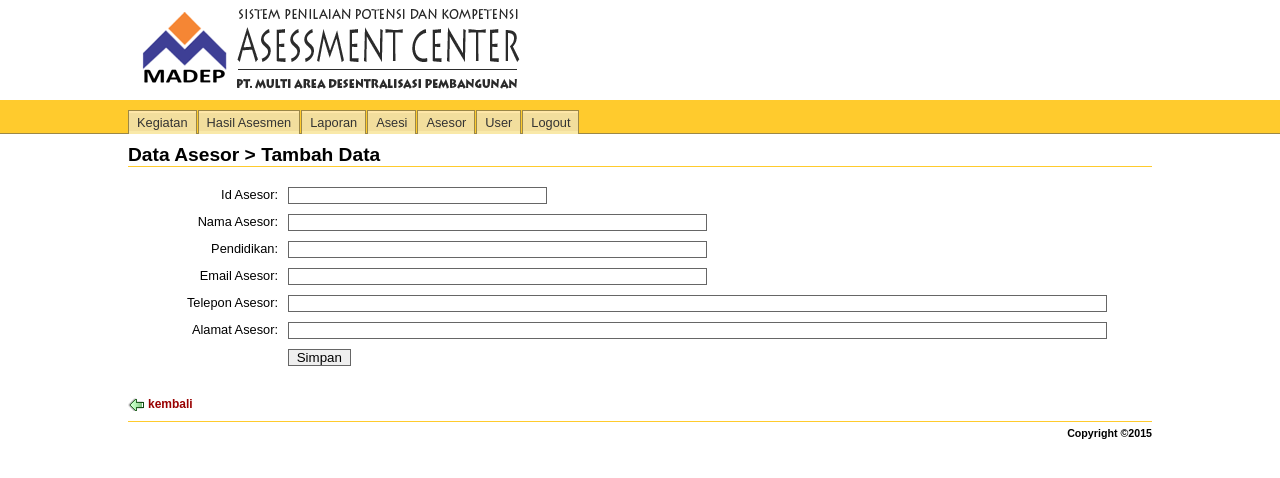
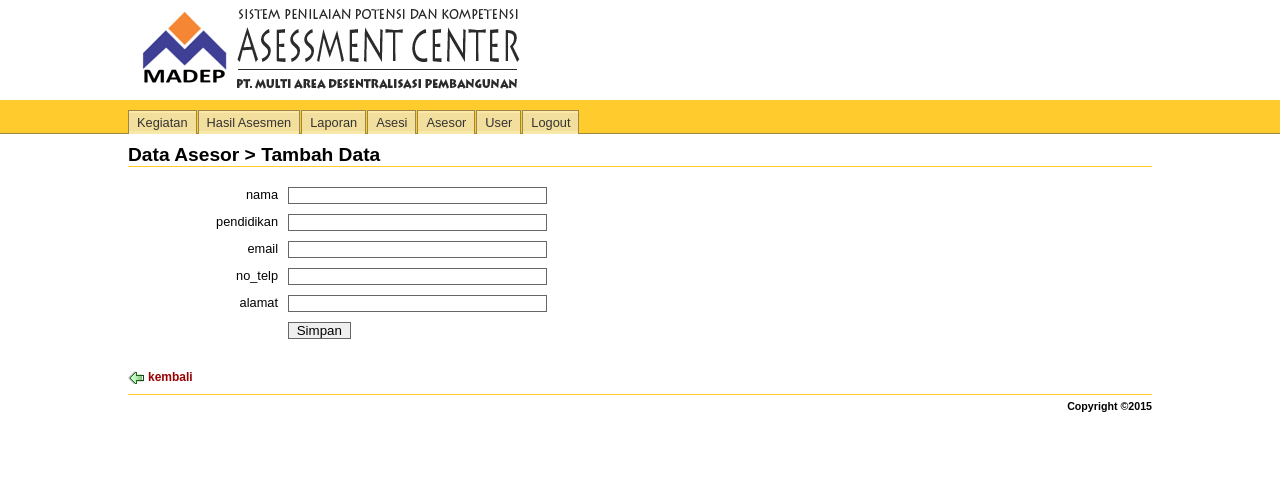
Before and after one commit to clasense4/asesmen, a CodeIgniter app: page /asesmen/index.php/asesor/add in a window 1280 px wide. Shown: the top 478 px of the page. Run offline with CodeIgniter, Linux system fonts and the light colour scheme.

Commit message:
Add Asesor data, Helper

```diff
--- a/application/controllers/asesor.php
+++ b/application/controllers/asesor.php
@@ -7,6 +7,8 @@ class asesor extends CI_Controller {
 	function __construct()
 	{
 		parent::__construct();
+		$this->load->model('model_asesor', '', TRUE);
+		$this->load->model('helper_model', '', TRUE);
 		$this->load->model('asesor_model', '', TRUE);
 	}
 
@@ -41,9 +43,13 @@ class asesor extends CI_Controller {
 		$data['main_view'] = 'asesor/asesor';
 
 		// Load data
-		$query = $this->asesor_model->get_all();
-		$asesor = $query->result();
-		$num_rows = $query->num_rows();
+		// $query = $this->asesor_model->get_all();
+		// $asesor = $query->result();
+		// $num_rows = $query->num_rows();
+		$asesor = $this->model_asesor->search(NULL,NULL,'asesor');
+		// $num_rows = $this->asesor_model->count_all();
+		$num_rows = $this->model_asesor->count(NULL,NULL,'asesor');
+		// $this->helper_model->printr($asesor);die;
 
 		if ($num_rows > 0)
 		{
@@ -57,12 +63,21 @@ class asesor extends CI_Controller {
 
 			/*Set table heading */
 			$this->table->set_empty("&nbsp;");
-			$this->table->set_heading('No', 'Id Asesor', 'Nama Asesor', 'Penidikan', 'Email', 'No. Telepon', 'Alamat', 'Actions');
+			// $this->table->set_heading('No', 'Id Asesor', 'Nama Asesor', 'Penidikan', 'Email', 'No. Telepon', 'Alamat', 'Actions');
+			$fields = array();
+			array_push($fields, 'No');
+			$table_fields = $this->db->list_fields('asesor');
+			foreach ($table_fields as $key => $value) {
+				array_push($fields,$value);
+			}
+			// array_push($fields, $this->db->list_fields('asesi'));
+			array_push($fields, 'actions');
+			$this->table->set_heading($fields);
 			$i = 0;
 
 			foreach ($asesor as $row)
 			{
-				$this->table->add_row(++$i, $row->id_asesor, $row->namaasesor, $row->pendidikan, $row ->emailasesor, $row->telpasesor, $row->alamatasesor,
+				$this->table->add_row(++$i, $row->id_asesor,$row->nama,$row->pendidikan,$row->email,$row->no_telp,$row->alamat,
 										anchor('asesor/update/'.$row->id_asesor,'update',array('class' => 'update')).' '.
 										anchor('asesor/delete/'.$row->id_asesor,'hapus',array('class'=> 'delete','onclick'=>"return confirm('Anda yakin akan menghapus data ini?')"))
 										);
@@ -86,9 +101,8 @@ class asesor extends CI_Controller {
 	 */
 	function delete($id_asesor)
 	{
-		$this->asesor_model->delete($id_asesor);
+		$this->model_asesor->delete('id_asesor',$id_asesor,'asesor');
 		$this->session->set_flashdata('message', '1 data asesor berhasil dihapus');
-
 		redirect('asesor');
 	}
 
@@ -118,36 +132,44 @@ class asesor extends CI_Controller {
 		$data['form_action']		= site_url('asesor/add_process');
 		$data['link'] 			= array('link_back' => anchor('asesor','kembali', array('class' => 'back'))
 										);
+		$asesor = $this->input->post();
+		unset($asesor['submit']);
+		unset($asesor['id_asesor']);
+		$this->helper_model->printr($asesor);
+		$this->asesor_model->add($asesor);
+		$this->session->set_flashdata('message', 'Satu data asesor berhasil disimpan!');
+		redirect('asesor');
+		die;
 
-		// Set validation rules
-		$this->form_validation->set_rules('id_asesor', 'Id asesor', 'required|numeric|max_length[2]|callback_valid_id');
-		$this->form_validation->set_rules('namaasesor', 'namaasesor asesor', 'required|max_length[50]');
-		$this->form_validation->set_rules('pendidikan', 'pendidikan', 'required|max_length[50]');
-		$this->form_validation->set_rules('emailasesor', 'emailasesor', 'required|max_length[50]');
-		$this->form_validation->set_rules('telpasesor', 'Telp. Asesor', 'required|max_length[50]');
-		$this->form_validation->set_rules('alamatasesor', 'Alamat Asesor', 'required|max_length[50]');
-		// Jika validasi sukses
-		if ($this->form_validation->run() == TRUE)
-		{
-			// Persiapan data
-			$asesor = array('id_asesor'	=> $this->input->post('id_asesor'),
-							'namaasesor'		=> $this->input->post('namaasesor'),
-							'pendidikan'		=> $this->input->post('pendidikan'),
-							'emailasesor'		=> $this->input->post('emailasesor'),
-							'telpasesor'		=> $this->input->post('telpasesor'),
-							'alamatasesor'		=> $this->input->post('alamatasesor')
-						);
-			// Proses penyimpanan data di table asesor
-			$this->asesor_model->add($asesor);
+		// // Set validation rules
+		// $this->form_validation->set_rules('id_asesor', 'Id asesor', 'required|numeric|max_length[2]|callback_valid_id');
+		// $this->form_validation->set_rules('namaasesor', 'namaasesor asesor', 'required|max_length[50]');
+		// $this->form_validation->set_rules('pendidikan', 'pendidikan', 'required|max_length[50]');
+		// $this->form_validation->set_rules('emailasesor', 'emailasesor', 'required|max_length[50]');
+		// $this->form_validation->set_rules('telpasesor', 'Telp. Asesor', 'required|max_length[50]');
+		// $this->form_validation->set_rules('alamatasesor', 'Alamat Asesor', 'required|max_length[50]');
+		// // Jika validasi sukses
+		// if ($this->form_validation->run() == TRUE)
+		// {
+		// 	// Persiapan data
+		// 	$asesor = array('id_asesor'	=> $this->input->post('id_asesor'),
+		// 					'namaasesor'		=> $this->input->post('namaasesor'),
+		// 					'pendidikan'		=> $this->input->post('pendidikan'),
+		// 					'emailasesor'		=> $this->input->post('emailasesor'),
+		// 					'telpasesor'		=> $this->input->post('telpasesor'),
+		// 					'alamatasesor'		=> $this->input->post('alamatasesor')
+		// 				);
+		// 	// Proses penyimpanan data di table asesor
+		// 	$this->asesor_model->add($asesor);
 
-			$this->session->set_flashdata('message', 'Satu data asesor berhasil disimpan!');
-			redirect('asesor/add');
-		}
-		// Jika validasi gagal
-		else
-		{
-			$this->load->view('template', $data);
-		}
+		// 	$this->session->set_flashdata('message', 'Satu data asesor berhasil disimpan!');
+		// 	redirect('asesor/add');
+		// }
+		// // Jika validasi gagal
+		// else
+		// {
+		// 	$this->load->view('template', $data);
+		// }
 	}
 
 	/**
@@ -166,15 +188,14 @@ class asesor extends CI_Controller {
 		$asesor = $this->asesor_model->get_asesor_by_id($id_asesor);
 
 		// buat session untuk menyimpan data primary key (id_asesor)
-		$this->session->set_userdata('id_asesor', $asesor->id_asesor);
+		$this->session->set_userdata('asesor', $asesor->id_asesor);
 
-		// Data untuk mengisi field2 form
-		$data['default']['id_asesor'] 	= $asesor->id_asesor;
-		$data['default']['namaasesor']		= $asesor->namaasesor;
-		$data['default']['pendidikan']		= $asesor->pendidikan;
-		$data['default']['emailasesor']		= $asesor->emailasesor;
-		$data['default']['telpasesor']		= $asesor->telpasesor;
-		$data['default']['alamatasesor']	= $asesor->alamatasesor;
+		$data['default']['id_asesor'] = $asesor->id_asesor;
+		$data['default']['nama'] = $asesor->nama;
+		$data['default']['pendidikan'] = $asesor->pendidikan;
+		$data['default']['email'] = $asesor->email;
+		$data['default']['no_telp'] = $asesor->no_telp;
+		$data['default']['alamat'] = $asesor->alamat;
 		$this->load->view('template', $data);
 	}
 
@@ -190,33 +211,41 @@ class asesor extends CI_Controller {
 		$data['link'] 			= array('link_back' => anchor('asesor','kembali', array('class' => 'back'))
 										);
 
-		// Set validation rules
-		$this->form_validation->set_rules('id_asesor', 'Id asesor', 'required|numeric|max_length[2]|callback_valid_id2');
-		$this->form_validation->set_rules('namaasesor', 'namaasesor asesor', 'required|max_length[50]');
-		$this->form_validation->set_rules('pendidikan', 'pendidikan', 'required|max_length[50]');
-		$this->form_validation->set_rules('emailasesor', 'emailasesor', 'required|max_length[50]');
-		$this->form_validation->set_rules('telpasesor', 'Telp. Asesor', 'required|max_length[50]');
-		$this->form_validation->set_rules('alamatasesor', 'alamatasesor', 'required|max_length[50]');
+		$asesor = $this->input->post();
+		unset($asesor['submit']);
+		$this->helper_model->printr($asesor);
+		$this->model_asesor->save($asesor,'asesor');
+		$this->session->set_flashdata('message', 'Satu data asesor berhasil diupdate!');
+		redirect('asesor');
+		die;
 
-		if ($this->form_validation->run() == TRUE)
-		{
-			// save data
-			$asesor = array('id_asesor'	=> $this->input->post('id_asesor'),
-							'namaasesor'		=> $this->input->post('namaasesor'),
-							'pendidikan'		=> $this->input->post('pendidikan'),
-							'emailasesor'		=> $this->input->post('emailasesor'),
-							'telpasesor'		=> $this->input->post('telpasesor'),
-							'alamatasesor'		=> $this->input->post('alamatasesor')
-						);
-			$this->asesor_model->update($this->session->userdata('id_asesor'), $asesor);
+		// // Set validation rules
+		// $this->form_validation->set_rules('id_asesor', 'Id asesor', 'required|numeric|max_length[2]|callback_valid_id2');
+		// $this->form_validation->set_rules('namaasesor', 'namaasesor asesor', 'required|max_length[50]');
+		// $this->form_validation->set_rules('pendidikan', 'pendidikan', 'required|max_length[50]');
+		// $this->form_validation->set_rules('emailasesor', 'emailasesor', 'required|max_length[50]');
+		// $this->form_validation->set_rules('telpasesor', 'Telp. Asesor', 'required|max_length[50]');
+		// $this->form_validation->set_rules('alamatasesor', 'alamatasesor', 'required|max_length[50]');
 
-			$this->session->set_flashdata('message', 'Satu data asesor berhasil diupdate!');
-			redirect('asesor');
-		}
-		else
-		{
-			$this->load->view('template', $data);
-		}
+		// if ($this->form_validation->run() == TRUE)
+		// {
+		// 	// save data
+		// 	$asesor = array('id_asesor'	=> $this->input->post('id_asesor'),
+		// 					'namaasesor'		=> $this->input->post('namaasesor'),
+		// 					'pendidikan'		=> $this->input->post('pendidikan'),
+		// 					'emailasesor'		=> $this->input->post('emailasesor'),
+		// 					'telpasesor'		=> $this->input->post('telpasesor'),
+		// 					'alamatasesor'		=> $this->input->post('alamatasesor')
+		// 				);
+		// 	$this->asesor_model->update($this->session->userdata('id_asesor'), $asesor);
+
+		// 	$this->session->set_flashdata('message', 'Satu data asesor berhasil diupdate!');
+		// 	redirect('asesor');
+		// }
+		// else
+		// {
+		// 	$this->load->view('template', $data);
+		// }
 	}
 
 	/**
--- a/application/models/asesor_model.php
+++ b/application/models/asesor_model.php
@@ -11,16 +11,6 @@ class asesor_model extends CI_Model {
 
 	// Inisialisasi namaasesor tabel yang digunakan
 	var $table = 'asesor';
-
-	/**
-	 * Helper Class
-	 */
-	function printr($array)
-	{
-		echo "<pre>";
-		print_r($array);
-		echo "</pre>";
-	}
 
 	/**
 	 * Mendapatkan semua data asesor, diurutkan berdasarkan id_asesor
--- /dev/null
+++ b/application/models/model_asesor.php
@@ -0,0 +1,12 @@
+<?php
+if ( ! defined('BASEPATH'))
+    exit('No direct script access allowed');
+class model_asesor extends super_model
+{
+    public function __construct()
+    {
+        parent::__construct();
+    }
+
+    public $table = 'asesor';
+}
--- a/application/views/asesor/asesor_form.php
+++ b/application/views/asesor/asesor_form.php
@@ -7,50 +7,18 @@
 ?>
 
 <form name="asesor_form" method="post" action="<?php echo $form_action; ?>">
-	<p>
-		<label for="id">Id Asesor:</label>
-		<input type="text" class="form_field" name="id_asesor" size="30" value="<?php echo set_value('id_asesor', isset($default['id_asesor']) ? $default['id_asesor'] : ''); ?>" />
-	</p>
+	<input type="hidden" class="form_field" name="id_asesor" size="30" value="<?php echo set_value('id_asesor', isset($default['id_asesor']) ? $default['id_asesor'] : ''); ?>" />
 	<?php echo form_error('id_asesor', '<p class="field_error">', '</p>');?>
-
-	<p>
-		<label for="emailasesor">Nama Asesor:</label>
-		<input type="text" class="form_field" name="namaasesor" size="50" value="<?php echo set_value('namaasesor', isset($default['namaasesor']) ? $default['namaasesor'] : ''); ?>" />
-
-	</p>
-	<?php echo form_error('namaasesor', '<p class="field_error">', '</p>');?>
-
-	<p>
-		<label for="emailasesor">Pendidikan:</label>
-		<input type="text" class="form_field" name="pendidikan" size="50" value="<?php echo set_value('pendidikan', isset($default['pendidikan']) ? $default['pendidikan'] : ''); ?>" />
-
-	</p>
+	<p><label for="nama">nama</label><input type="text" class="form_field" name="nama" size="30" value="<?php echo set_value('nama', isset($default['nama']) ? $default['nama'] : ''); ?>" /></p>
+	<?php echo form_error('nama', '<p class="field_error">', '</p>');?>
+	<p><label for="pendidikan">pendidikan</label><input type="text" class="form_field" name="pendidikan" size="30" value="<?php echo set_value('pendidikan', isset($default['pendidikan']) ? $default['pendidikan'] : ''); ?>" /></p>
 	<?php echo form_error('pendidikan', '<p class="field_error">', '</p>');?>
-
-
-	<p>
-		<label for="emailasesor">Email Asesor:</label>
-		<input type="text" class="form_field" name="emailasesor" size="50" value="<?php echo set_value('emailasesor', isset($default['emailasesor']) ? $default['emailasesor'] : ''); ?>" />
-
-	</p>
-	<?php echo form_error('emailasesor', '<p class="field_error">', '</p>');?>
-
-
-	<p>
-		<label for="emailasesor">Telepon Asesor:</label>
-		<input type="text" class="form_field" name="telpasesor" size="100" value="<?php echo set_value('telpasesor', isset($default['telpasesor']) ? $default['telpasesor'] : ''); ?>" />
-
-	</p>
-	<?php echo form_error('telpasesor', '<p class="field_error">', '</p>');?>
-
-
-	<p>
-		<label for="alamatasesor">Alamat Asesor:</label>
-		<input type="text" class="form_field" name="alamatasesor" size="100" value="<?php echo set_value('alamatasesor', isset($default['alamatasesor']) ? $default['alamatasesor'] : ''); ?>" />
-
-	</p>
+	<p><label for="email">email</label><input type="text" class="form_field" name="email" size="30" value="<?php echo set_value('email', isset($default['email']) ? $default['email'] : ''); ?>" /></p>
+	<?php echo form_error('email', '<p class="field_error">', '</p>');?>
+	<p><label for="no_telp">no_telp</label><input type="text" class="form_field" name="no_telp" size="30" value="<?php echo set_value('no_telp', isset($default['no_telp']) ? $default['no_telp'] : ''); ?>" /></p>
+	<?php echo form_error('no_telp', '<p class="field_error">', '</p>');?>
+	<p><label for="alamat">alamat</label><input type="text" class="form_field" name="alamat" size="30" value="<?php echo set_value('alamat', isset($default['alamat']) ? $default['alamat'] : ''); ?>" /></p>
 	<?php echo form_error('alamat', '<p class="field_error">', '</p>');?>
-
 	<p>
 		<input type="submit" name="submit" id="submit" value=" Simpan " />
 	</p>
```
Also changed, not shown: application/controllers/asesi.php (+61 -72 lines), application/controllers/helper.php (+52 -10 lines). Lines whose indentation alone changed are shown as unchanged.
